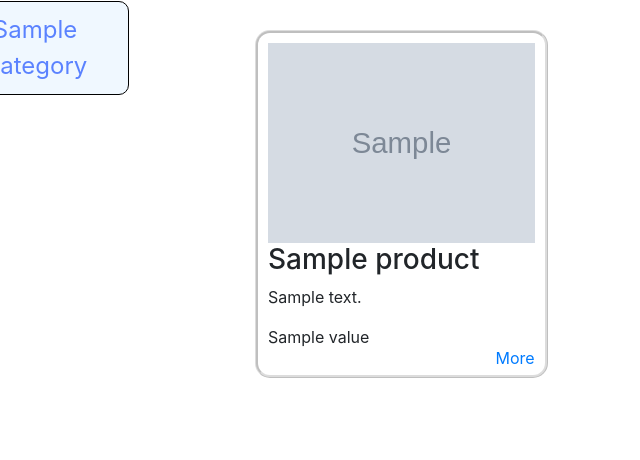
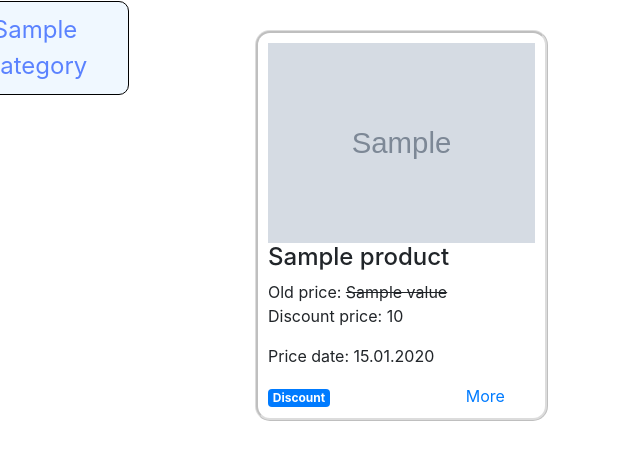
Before and after one commit to Didod5/Grocery_store_aggregator, a Flask app: template webapp/templates/index.html in a window 1280 px wide. Shown: the part 56-516 px from the top of the page, without its empty margins (0-640 px from the left). Run offline with Flask 3, Linux system fonts and the light colour scheme; tables that the repository leaves empty hold one stand-in row (values such as "Sample post"); the template is opened without the code that fills it: values that come from a table or form of the project are taken from there, most other values are stand-ins (such as "Sample title", 1, 10 or a date in 2020); grey boxes marked "Sample" are stand-in pictures; some libraries are stand-ins or nearby versions.

Commit message:
Price in catalog, badges.

```diff
--- a/webapp/templates/index.html
+++ b/webapp/templates/index.html
@@ -36,12 +36,36 @@
     {% for product in products %}
     <div class="col-4 product-card">
         <img src="{{ product.image }}" alt="Product Image" class="product-image" height="200">
-        <h3>{{ product.name }}</h3>
-        {% if product.description%}
-        <p>{{ product.description | safe }}</p>
+        <h4>{{ product.name }}</h4>
+        {% if product.value_discount %}
+            <p>Old price: <s>{{ product.value }}</s><br>Discount price: {{ product.value_discount }}</p>
+        {% else %}
+            <p>Price: {{ product.value }}</p>
         {% endif %}
-        <p>{{ product.value }}</p>
-        <a href="{{ url_for('product', product_id=product.id) }}" style="position: absolute; bottom: 5px; right: 10px;">More</a>
+        <p>Price date: {{ product.date.strftime('%d.%m.%Y')}}</p>
+        <div class="row">
+            <div class="col-8 badges">
+                {% if product.value_discount%}
+                    {% if product.discount == "appeared"%}
+                    <span class="badge badge-info">Fresh discount</span>
+                    {% else %}
+                    <span class="badge badge-primary">Discount</span>
+                    {% endif%}
+                {% endif %}
+                {% if product.discount == "disappeared"%}
+                <span class="badge badge-warning">Discount expired</span>
+                {% endif%}
+                {% if product.price_change == "up"%}
+                <span class="badge badge-danger">Price up</span>
+                {% endif%}
+                {% if product.price_change == "down"%}
+                <span class="badge badge-primary">Price down</span>
+                {% endif%}
+            </div>
+            <div class="col-4">
+                <a href="{{ url_for('product', product_id=product.id) }}">More</a>
+            </div>
+        </div>
     </div>
     {% endfor %}
 </div>
--- a/webapp/views.py
+++ b/webapp/views.py
@@ -21,20 +21,49 @@ def create_app():
             total_pages = math.ceil((db.session.scalar(
                 select(func.count()).where(Good.name.ilike(f'%{search_text}%'))
             ))/per_page)
-            results = db.session.execute(
+            goods = db.session.execute(
                 select(Good.id, Good.name, Good.description, Good.image, Good.rating, Good.units).where(Good.name.ilike(f'%{search_text}%')).limit(per_page).offset((page-1)*per_page)
             ).fetchall()
-            if results:
+            if goods:
                 products = []
-                for object in results:
+                for object in goods:
                     product = {
                         'id': object.id,
                         'description': object.description,
                         'image': object.image,
                         'name': object.name,
                         'rating': object.rating,
-                        'units': object.units
+                        'units': object.units,
                     }
+                    prices = db.session.execute(
+                        select(Price.date, Price.value, Price.value_discount).where(Price.good_id == product['id']).order_by(desc(Price.date)).limit(2)
+                    ).fetchall()
+                    costs = []
+                    for price in prices:
+                        cost = {
+                            'date': price.date,
+                            'value': price.value,
+                            'value_discount': price.value_discount
+                        }
+                        costs.append(cost)
+                    product['date'] = costs[0]['date']
+                    product['value'] = costs[0]['value']
+                    product['value_discount'] = costs[0]['value_discount']
+                    if len(costs) > 1:
+                        if costs[0]['value'] > costs[1]['value']:
+                            product['price_change'] = 'up'
+                        elif costs[0]['value'] < costs[1]['value']:
+                            product['price_change'] = 'down'
+                        if costs[0]['value_discount'] and costs[1]['value_discount']:
+                            if costs[0]['value_discount'] > costs[1]['value_discount']:
+                                product['discount_change'] = 'up'
+                            elif costs[0]['value_discount'] < costs[1]['value_discount']:
+                                product['discount_change'] = 'down'
+                        elif costs[0]['value_discount'] or costs[1]['value_discount']:
+                            if costs[0]['value_discount']:
+                                product['discount'] = 'appeared'
+                            else:
+                                product['discount'] = 'disappeared'
                     products.append(product)
                 return render_template('index.html', page_title=page_title, page=page, products=products, total_pages=total_pages, categories=app.config['CATEGORIES'], q=search_text)
             else:
@@ -44,14 +73,98 @@ def create_app():
             if current_category:
                 page_title = current_category.capitalize()
                 category_id = db.session.query(Category.id).filter(Category.name == current_category).scalar()
-                query = db.session.query(Good).filter(Good.category_id == category_id)
-                pagination = query.paginate(page=page, per_page=per_page)
-                return render_template('index.html', page_title=page_title, page=page, products=pagination.items, total_pages=pagination.pages, categories=app.config['CATEGORIES'], current_category=current_category)
+                total_pages = math.ceil((db.session.scalar(
+                    select(func.count()).where(Good.category_id == category_id)
+                ))/per_page)
+                goods = db.session.execute(select(Good.id, Good.name, Good.description, Good.image, Good.rating, Good.units).where(Good.category_id == category_id).limit(per_page).offset((page-1)*per_page)).fetchall()
+                products = []
+                for object in goods:
+                    product = {
+                        'id': object.id,
+                        'description': object.description,
+                        'image': object.image,
+                        'name': object.name,
+                        'rating': object.rating,
+                        'units': object.units,
+                    }
+                    prices = db.session.execute(
+                        select(Price.date, Price.value, Price.value_discount).where(Price.good_id == product['id']).order_by(desc(Price.date)).limit(2)
+                    ).fetchall()
+                    costs = []
+                    for price in prices:
+                        cost = {
+                            'date': price.date,
+                            'value': price.value,
+                            'value_discount': price.value_discount
+                        }
+                        costs.append(cost)
+                    product['date'] = costs[0]['date']
+                    product['value'] = costs[0]['value']
+                    product['value_discount'] = costs[0]['value_discount']
+                    if len(costs) > 1:
+                        if costs[0]['value'] > costs[1]['value']:
+                            product['price_change'] = 'up'
+                        elif costs[0]['value'] < costs[1]['value']:
+                            product['price_change'] = 'down'
+                        if costs[0]['value_discount'] and costs[1]['value_discount']:
+                            if costs[0]['value_discount'] > costs[1]['value_discount']:
+                                product['discount_change'] = 'up'
+                            elif costs[0]['value_discount'] < costs[1]['value_discount']:
+                                product['discount_change'] = 'down'
+                        elif costs[0]['value_discount'] or costs[1]['value_discount']:
+                            if costs[0]['value_discount']:
+                                product['discount'] = 'appeared'
+                            else:
+                                product['discount'] = 'disappeared'
+                    products.append(product)
+                return render_template('index.html', page_title=page_title, page=page, products=products, total_pages=total_pages, categories=app.config['CATEGORIES'], current_category=current_category)
             else:
                 page_title = 'Categories'
-                query = db.session.query(Good)
-                pagination = query.paginate(page=page, per_page=per_page)
-                return render_template('index.html', page_title=page_title, page=page, products=pagination.items, total_pages=pagination.pages, categories=app.config['CATEGORIES'])
+                total_pages = math.ceil((db.session.scalar(
+                    select(func.count(Good.id))
+                ))/per_page)
+                goods = db.session.execute(select(Good.id, Good.name, Good.description, Good.image, Good.rating, Good.units).limit(per_page).offset((page-1)*per_page)).fetchall()
+                products = []
+                for object in goods:
+                    product = {
+                        'id': object.id,
+                        'description': object.description,
+                        'image': object.image,
+                        'name': object.name,
+                        'rating': object.rating,
+                        'units': object.units,
+                    }
+                    prices = db.session.execute(
+                        select(Price.date, Price.value, Price.value_discount).where(Price.good_id == product['id']).order_by(desc(Price.date)).limit(2)
+                    ).fetchall()
+                    costs = []
+                    for price in prices:
+                        cost = {
+                            'date': price.date,
+                            'value': price.value,
+                            'value_discount': price.value_discount
+                        }
+                        costs.append(cost)
+                    product['date'] = costs[0]['date']
+                    product['value'] = costs[0]['value']
+                    product['value_discount'] = costs[0]['value_discount']
+                    if len(costs) > 1:
+                        if costs[0]['value'] > costs[1]['value']:
+                            product['price_change'] = 'up'
+                        elif costs[0]['value'] < costs[1]['value']:
+                            product['price_change'] = 'down'
+                        if costs[0]['value_discount'] and costs[1]['value_discount']:
+                            if costs[0]['value_discount'] > costs[1]['value_discount']:
+                                product['discount_change'] = 'up'
+                            elif costs[0]['value_discount'] < costs[1]['value_discount']:
+                                product['discount_change'] = 'down'
+                        elif costs[0]['value_discount'] or costs[1]['value_discount']:
+                            if costs[0]['value_discount']:
+                                product['discount'] = 'appeared'
+                            else:
+                                product['discount'] = 'disappeared'
+                    products.append(product)
+                return render_template('index.html', page_title=page_title, page=page, products=products, total_pages=total_pages, categories=app.config['CATEGORIES'])
 
     @app.route('/product/<int:product_id>')
     def product(product_id):
```
Also changed, not shown: README.md.
